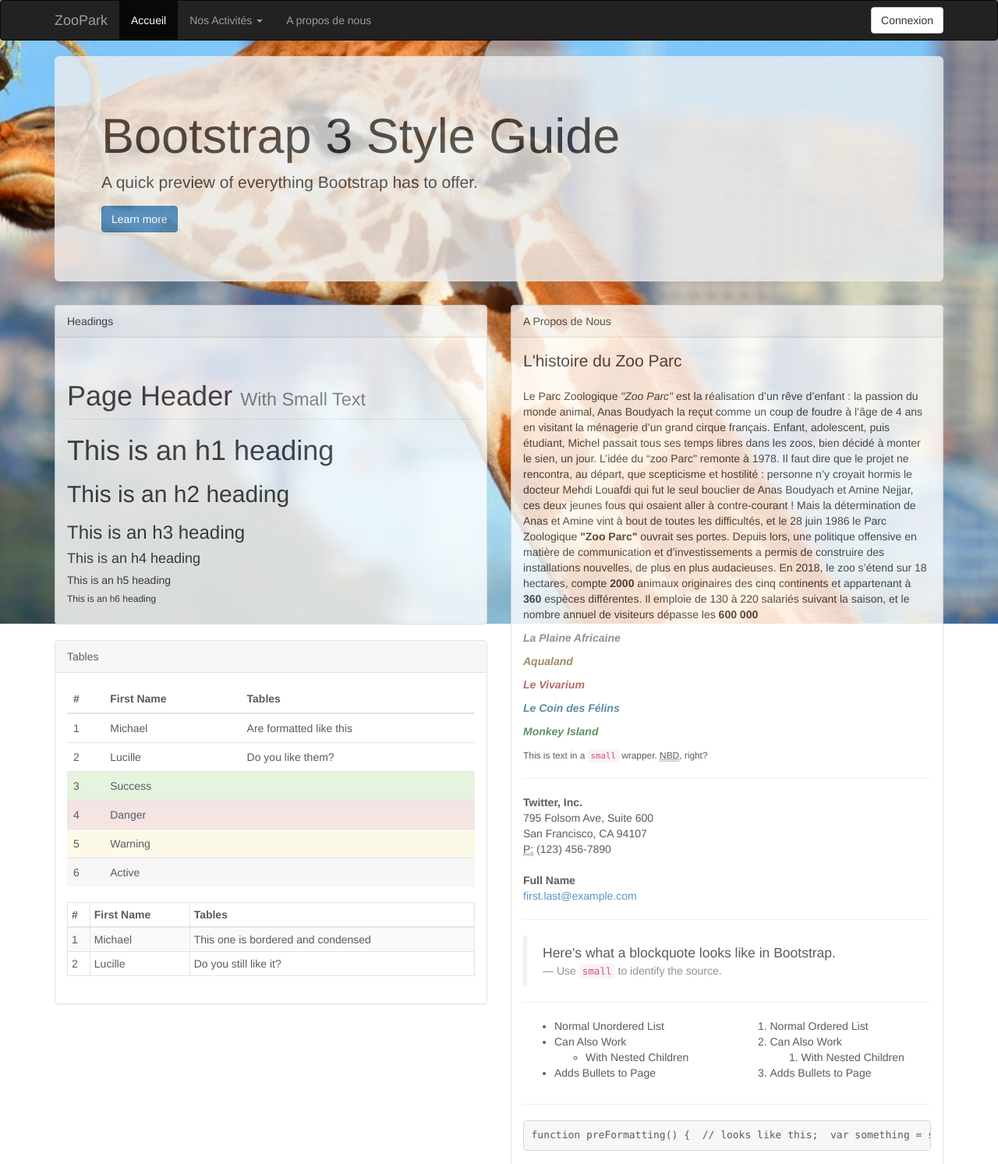
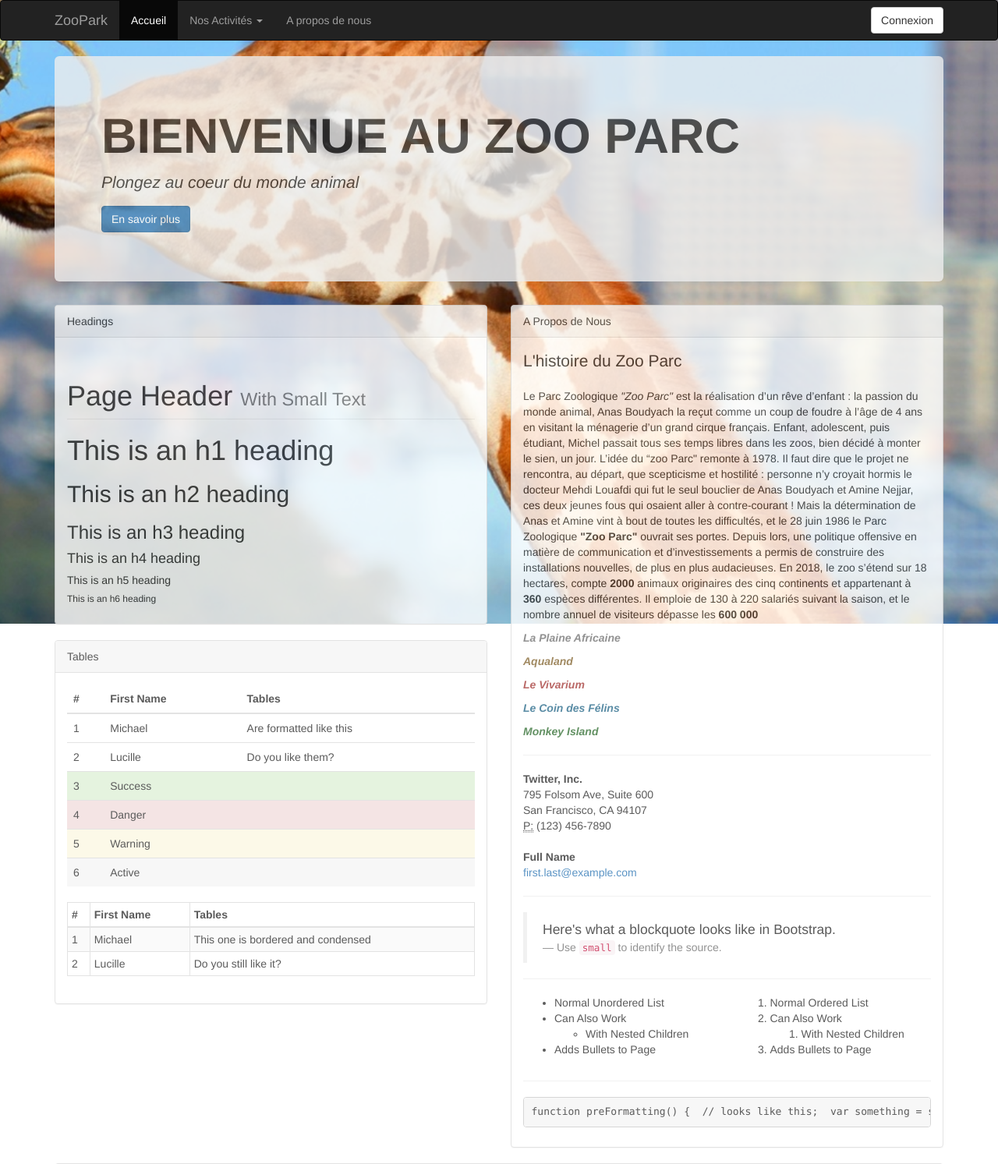
Before and after one commit to AnaXaX/FilRougePHP, a PHP site: page / in a window 1280 px wide. Shown: the top 1493 px of the page at 78% size. Run offline with PHP 8.4, Linux system fonts and the light colour scheme; grey boxes labelled with a size stand in for pictures from a placeholder-image service; some libraries are stand-ins or nearby versions.

Commit message:
change 1

```diff
--- a/index.php
+++ b/index.php
@@ -4,9 +4,9 @@ require_once 'header.php';
 ?>
     <div class="container MinOpacity">
       <div class="jumbotron <?php if(isset($_GET['reussi']))echo'animated bounce'; if(isset($_GET['error']))echo'animated shake'; ?>">
-        <h1>Bootstrap 3 Style Guide</h1>
-        <p>A quick preview of everything Bootstrap has to offer.</p>
-        <p><a class="btn btn-primary btn-large">Learn more</a></p>
+        <h1><b> BIENVENUE AU ZOO PARC </b></h1>
+        <p><i> Plongez au coeur du monde animal</i></p>
+        <p><a class="btn btn-primary btn-large">En savoir plus </a></p>
       </div>
       <div class="row">
         <div class="col-lg-6">
@@ -110,7 +110,8 @@ require_once 'header.php';
             <p class="text-danger"> <b><i> Le Vivarium </i></b> </p>
             <p class="text-info">  <i><b> Le Coin des Félins </b></i></p>
             <p class="text-success"> <i><b> Monkey Island </b></i> </p>
-            <p><small>This is text in a <code>small</code> wrapper. <abbr title="No Big Deal">NBD</abbr>, right?</small></p>
+
+
             <hr>
             <address>                <strong>Twitter, Inc.</strong><br>                795 Folsom Ave, Suite 600<br>                San Francisco, CA 94107<br>                <abbr title="Phone">P:</abbr> (123) 456-7890              </address><address class="col-6">                <strong>Full Name</strong><br>                <a href="mailto:#">first.last@example.com</a>              </address>
             <hr>
```
